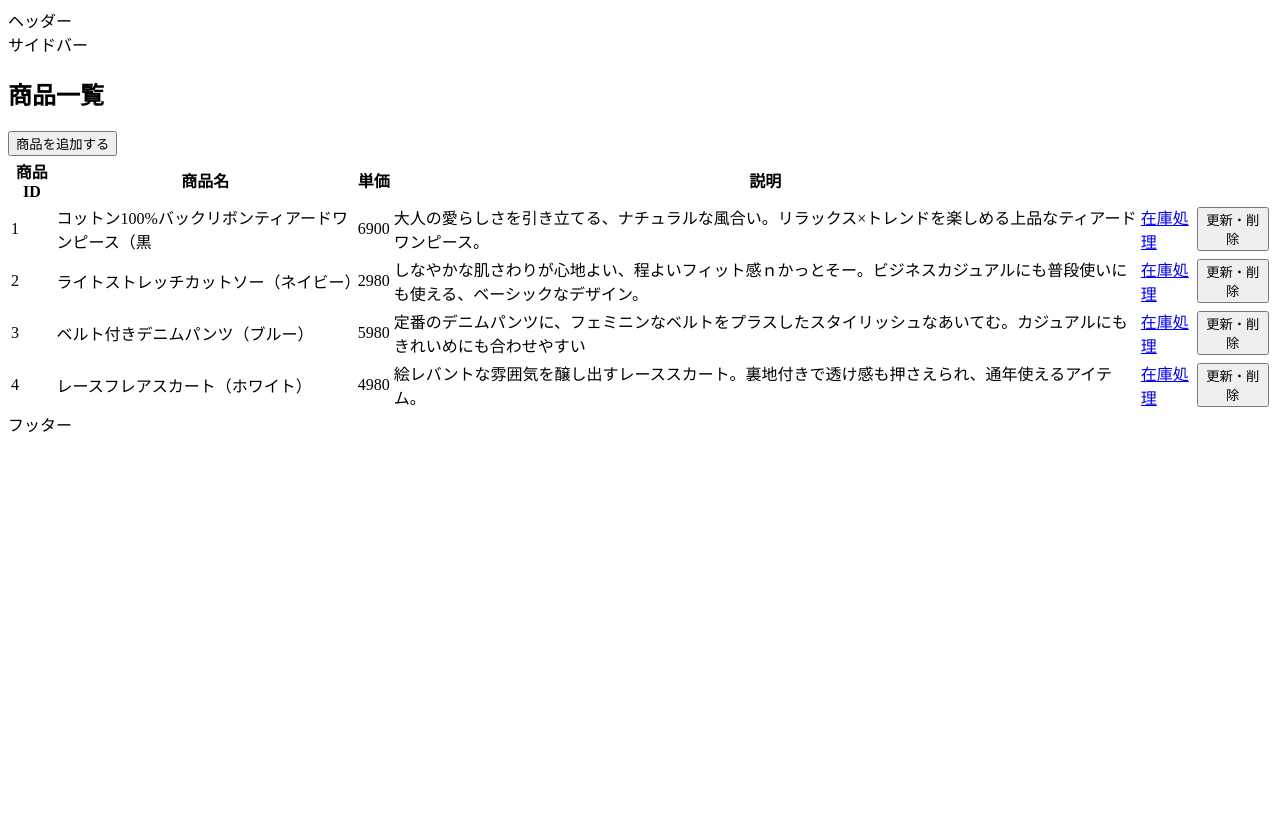
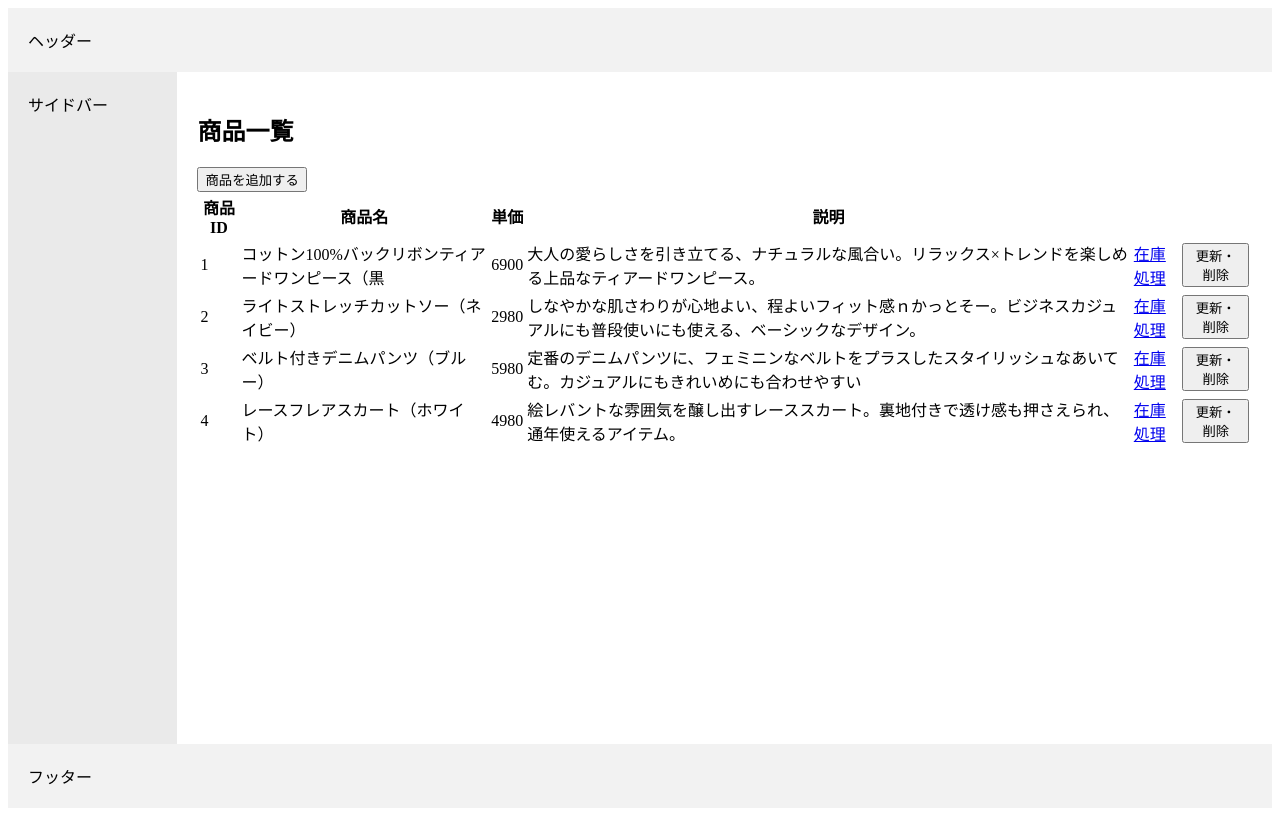
Before and after one commit to re2osushi8888/study-fullstack-web-dev, a Next.js app in the folder frontend/: page /inventory/products in a window 1280 px wide. Built offline with nearby package versions, Linux system fonts and the light colour scheme.

Commit message:
chapter 5-6-2
スタイリング

```diff
--- /dev/null
+++ b/frontend/app/inventory/layout.tsx
@@ -0,0 +1,20 @@
+import type React from 'react';
+import styles from './products/styles.module.css';
+export default function InventoryLayout({
+	children,
+}: {
+	children: React.ReactNode;
+}) {
+	return (
+		<div className={styles.layout}>
+			<header className={styles.header}>ヘッダー</header>
+			<div className={styles.container}>
+				<aside className={styles.navbar}>サイドバー</aside>
+				<main className={styles.content}>
+					<section>{children}</section>
+				</main>
+			</div>
+			<footer className={styles.footer}>フッター</footer>
+		</div>
+	);
+}
--- a/frontend/app/inventory/products/layout.tsx
+++ /dev/null
@@ -1,20 +0,0 @@
-import type React from 'react';
-
-export default function InventoryLayout({
-	children,
-}: {
-	children: React.ReactNode;
-}) {
-	return (
-		<div className="layout">
-			<header className="header">ヘッダー</header>
-			<div className="container">
-				<aside className="navbar">サイドバー</aside>
-				<main className="content">
-					<section>{children}</section>
-				</main>
-			</div>
-			<footer className="footer">フッター</footer>
-		</div>
-	);
-}
--- /dev/null
+++ b/frontend/app/inventory/products/styles.module.css
@@ -0,0 +1,31 @@
+.layout {
+	min-height: 100vh;
+	display: flex;
+	flex-direction: column;
+}
+
+.header {
+	background-color: #f2f2f2;
+	padding: 20px;
+}
+
+.container {
+	flex-grow: 1;
+	display: flex;
+}
+
+.navbar {
+	width: 200px;
+	background-color: #eaeaea;
+	padding: 20px;
+}
+
+.content {
+	flex-grow: 2;
+	padding: 20px;
+}
+
+.footer {
+	background-color: #f2f2f2;
+	padding: 20px;
+}
```
